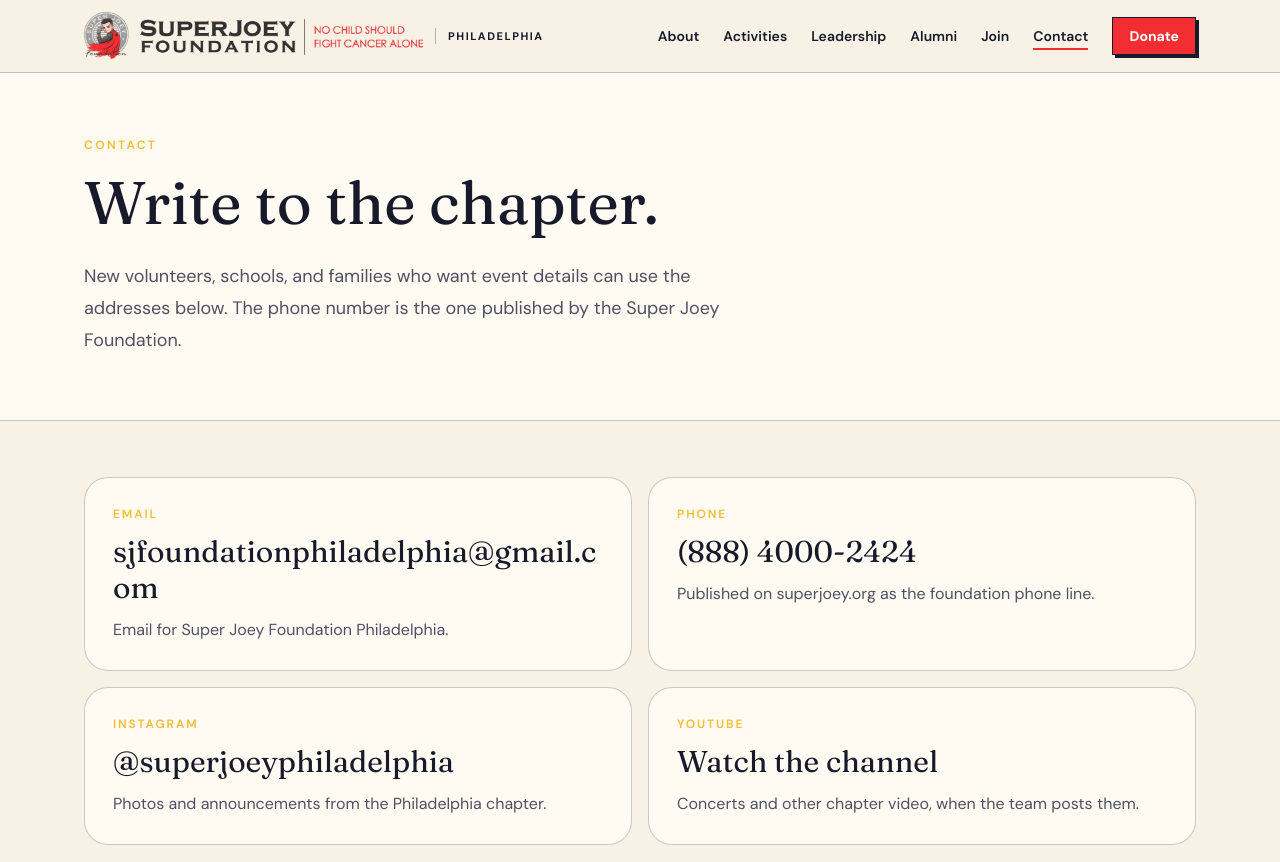
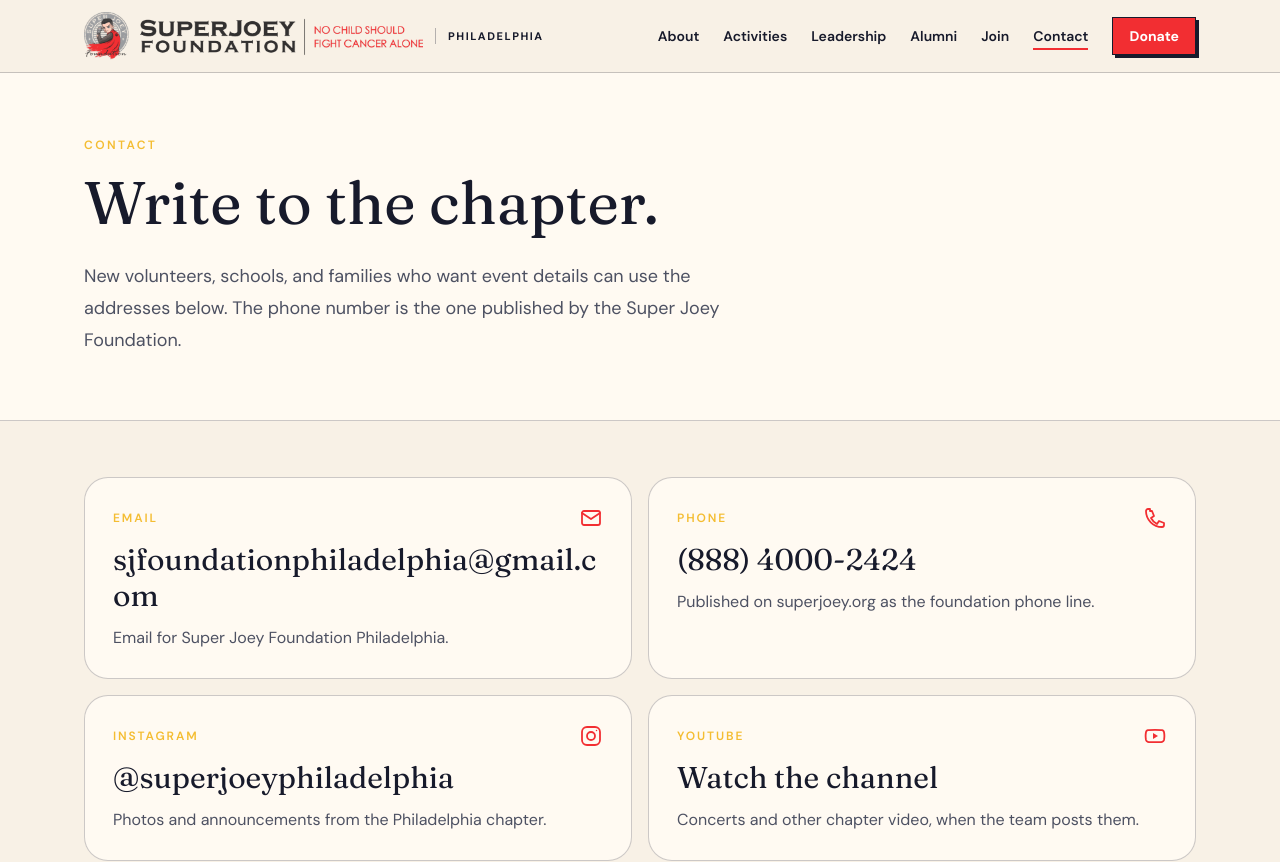
Before and after one commit to xiedong2000/super-joey-philadelphia, a Next.js app: page /contact in a window 1280 px wide. Shown: the top 862 px of the page. Built offline with nearby package versions, Linux system fonts and the light colour scheme.

Commit message:
Add icons at Contact page

```diff
--- a/app/contact/page.tsx
+++ b/app/contact/page.tsx
@@ -1,6 +1,51 @@
 import type { Metadata } from "next";
+import type { ReactNode } from "react";
 import { PageIntro } from "@/components/PageIntro";
 import { site } from "@/lib/content";
+
+type ContactIconName = "email" | "phone" | "instagram" | "youtube";
+
+function ContactIcon({ name }: { name: ContactIconName }) {
+  const paths: Record<ContactIconName, ReactNode> = {
+    email: (
+      <>
+        <rect x="3" y="5" width="18" height="14" rx="2" />
+        <path d="m3 7 9 6 9-6" />
+      </>
+    ),
+    phone: (
+      <path d="M7 3H5a2 2 0 0 0-2 2c0 8.8 7.2 16 16 16a2 2 0 0 0 2-2v-2l-5-2-2 3a14 14 0 0 1-6-6l3-2-2-5H7Z" />
+    ),
+    instagram: (
+      <>
+        <rect x="3" y="3" width="18" height="18" rx="5" />
+        <circle cx="12" cy="12" r="4" />
+        <circle cx="17.5" cy="6.5" r="0.75" fill="currentColor" stroke="none" />
+      </>
+    ),
+    youtube: (
+      <>
+        <path d="M21 8a2.5 2.5 0 0 0-1.8-1.8C17.6 5.8 12 5.8 12 5.8s-5.6 0-7.2.4A2.5 2.5 0 0 0 3 8a26 26 0 0 0-.4 4 26 26 0 0 0 .4 4 2.5 2.5 0 0 0 1.8 1.8c1.6.4 7.2.4 7.2.4s5.6 0 7.2-.4A2.5 2.5 0 0 0 21 16a26 26 0 0 0 .4-4 26 26 0 0 0-.4-4Z" />
+        <path d="m10 9 5 3-5 3V9Z" fill="currentColor" stroke="none" />
+      </>
+    ),
+  };
+
+  return (
+    <svg
+      aria-hidden="true"
+      viewBox="0 0 24 24"
+      fill="none"
+      stroke="currentColor"
+      strokeWidth="1.8"
+      strokeLinecap="round"
+      strokeLinejoin="round"
+      className="h-6 w-6 shrink-0 text-ribbon"
+    >
+      {paths[name]}
+    </svg>
+  );
+}
 
 export const metadata: Metadata = {
   title: "Contact",
@@ -24,9 +69,12 @@
           href={`mailto:${site.email}`}
           className="min-w-0 rounded-3xl border border-line bg-card p-7 hover:border-gold"
         >
+          <div className="flex items-center justify-between gap-4">
             <p className="text-xs font-semibold uppercase tracking-[0.16em] text-gold-deep">
               Email
             </p>
+            <ContactIcon name="email" />
+          </div>
           <p className="mt-3 font-serif text-3xl text-navy [overflow-wrap:anywhere]">
             {site.email}
           </p>
@@ -38,9 +86,12 @@
           href={site.phoneHref}
           className="min-w-0 rounded-3xl border border-line bg-card p-7 hover:border-gold"
         >
+          <div className="flex items-center justify-between gap-4">
             <p className="text-xs font-semibold uppercase tracking-[0.16em] text-gold-deep">
               Phone
             </p>
+            <ContactIcon name="phone" />
+          </div>
           <p className="mt-3 font-serif text-3xl text-navy [overflow-wrap:anywhere]">
             {site.phoneDisplay}
           </p>
@@ -52,9 +103,12 @@
           href={site.instagramUrl}
           className="min-w-0 rounded-3xl border border-line bg-card p-7 hover:border-gold"
         >
+          <div className="flex items-center justify-between gap-4">
             <p className="text-xs font-semibold uppercase tracking-[0.16em] text-gold-deep">
               Instagram
             </p>
+            <ContactIcon name="instagram" />
+          </div>
           <p className="mt-3 font-serif text-3xl text-navy [overflow-wrap:anywhere]">
             {site.instagramHandle}
           </p>
@@ -64,9 +118,12 @@
           href={site.youtubeUrl}
           className="min-w-0 rounded-3xl border border-line bg-card p-7 hover:border-gold"
         >
+          <div className="flex items-center justify-between gap-4">
             <p className="text-xs font-semibold uppercase tracking-[0.16em] text-gold-deep">
               YouTube
             </p>
+            <ContactIcon name="youtube" />
+          </div>
           <p className="mt-3 font-serif text-3xl text-navy [overflow-wrap:anywhere]">
             Watch the channel
           </p>
```
Lines whose indentation alone changed are shown as unchanged.
